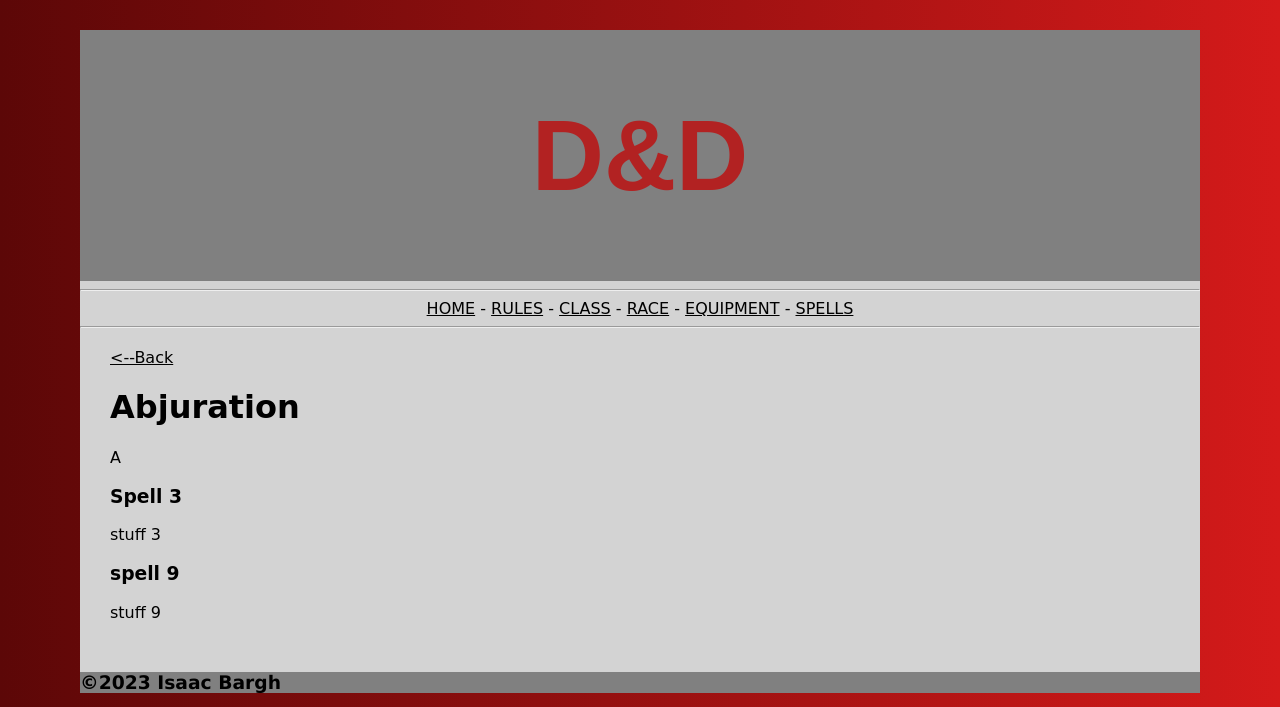
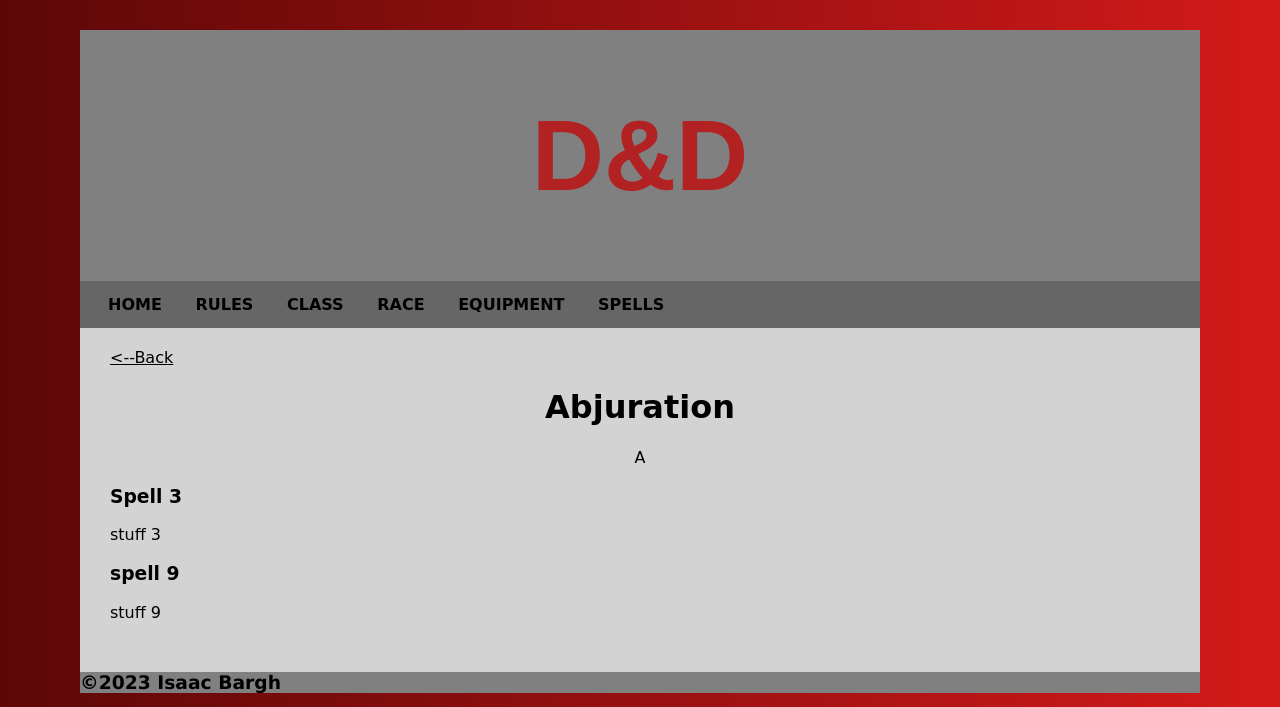
Before and after one commit to IsaacBargh/12DTP-D-D-Website, a Flask app: page /spells/1 in a window 1280 px wide. Shown: the top 707 px of the page. Run offline with Flask 3, Linux system fonts and the light colour scheme; data comes from the database, SQL or seed files in the repository.

Commit message:
styled nav bar using css

```diff
--- a/static/css/style.css
+++ b/static/css/style.css
@@ -23,18 +23,6 @@
     font-size: 50px;
 }
 
-nav{
-    text-align: center;
-}
-
-.nav_link{
-    color: Black
-}
-
-.all_link{
-    color: Black
-}
-
 footer{
     background-color: gray;
     font-family: 'Lucida Sans';
@@ -47,9 +35,48 @@
     margin-left: 30px;
 }
 
-/* All_classes */
+/* Links & Nav */
 
-.all_class_img{
+nav{
+    background-color: #666;
+    color: #FFFF;
+    font-weight: bold;
+    padding: 14px;
+}
+
+.nav_link{
+    color: Black;
+    text-decoration: none;
+    padding: 14px;
+    margin: 0px;
+}
+
+.nav_link:hover{
+    background-color: rgb(90, 90, 90);
+    text-decoration: none;
+}
+
+.all_link{
+    color: Black
+}
+
+.search{
+    float: right;
+}
+
+/* images */
+
+.all_img{
     float: left;
 
 }
+
+/* Spells */
+
+.h1spell{
+    text-align: center;
+}
+
+.pspell{
+    text-align: center;
+}
--- a/templates/all_equipment.html
+++ b/templates/all_equipment.html
@@ -1,7 +1,7 @@
 {% extends 'layout.html' %}
 {% block content %}
 {%for item in results%}
-<img src="/{{item[4]}}">
+<img class="all_img" src="/{{item[4]}}">
 <br>
 <br>
 <h3>
--- a/templates/nav.html
+++ b/templates/nav.html
@@ -1,13 +1,7 @@
-<hr>
+
     <a class="nav_link" href="/">HOME</a>
-    -
     <a class="nav_link" href="/rules">RULES</a>
-    -
     <a class="nav_link" href="/all_classes">CLASS</a>
-    -
     <a class="nav_link" href="/all_races">RACE</a>
-    -
     <a class="nav_link" href="/all_equipment">EQUIPMENT</a>
-    -
     <a class="nav_link" href="/schools">SPELLS</a>
-<hr>
--- a/templates/spells.html
+++ b/templates/spells.html
@@ -3,13 +3,13 @@
 <a class="all_link" href= "/schools">
     <--Back
 </a>
-<H1> {{school[1]}}  </H1>
-<p> {{school[2]}}  </p>
+<H1 class="h1spell"> {{school[1]}}  </H1>
+<p class="pspell"> {{school[2]}}  </p>
 
 {%for item in spell%}
 <h3>
     {{item[1]}}
 </h3>
-<P>{{item[2]}}</P>
+<P>{{item[2]}}</P1>
 {%endfor%}
 {% endblock %}
```
Also changed, not shown: templates/all_classes.html (+10 -1 lines), templates/all_races.html (+10 -1 lines).
